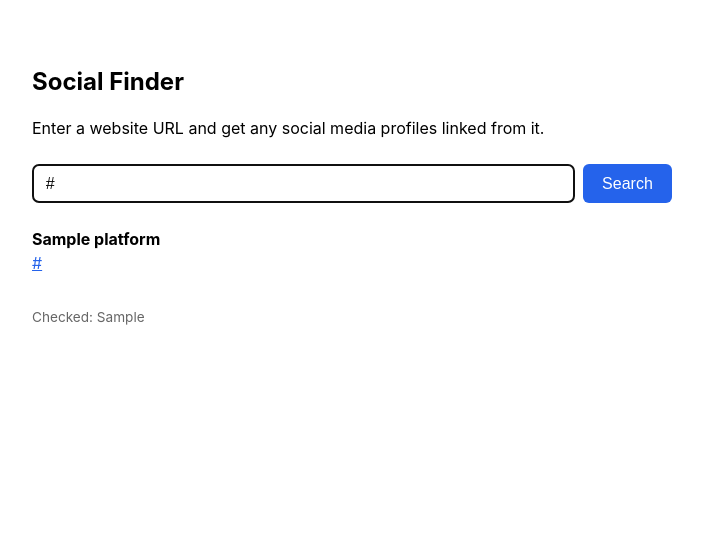
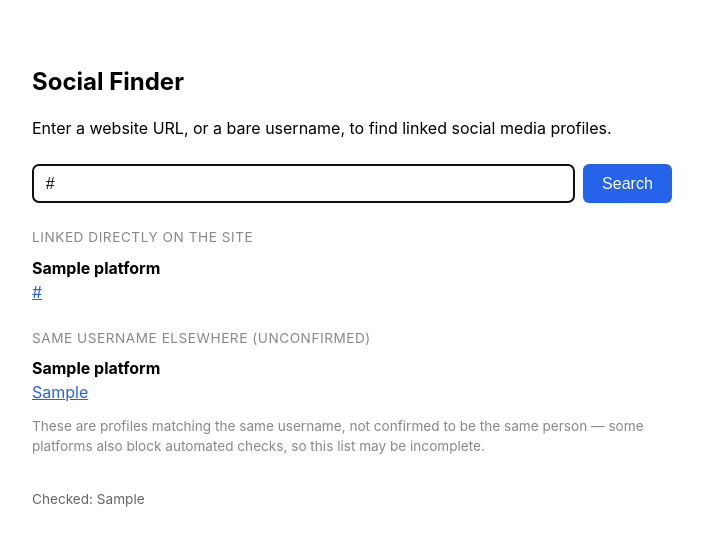
Before and after one commit to paragonmango/social-finder, a Flask app: template templates/index.html in a window 1280 px wide. Shown: the top 546 px of the page, without its empty margins (288-991 px from the left). Run offline with Flask 3, Linux system fonts and the light colour scheme; the template is opened without the code that fills it: most values are stand-ins (such as "Sample title", 1, 10 or a date in 2020).

Commit message:
Add username cross-platform check and fix path-stripping bug in site scraping

```diff
--- a/app.py
+++ b/app.py
@@ -1,5 +1,6 @@
 import json
 import re
+from collections import Counter
 from concurrent.futures import ThreadPoolExecutor
 from urllib.parse import urljoin, urlparse
 
@@ -28,6 +29,30 @@ SOCIAL_PATTERNS = {
 }
 
 CANDIDATE_PATHS = ["", "/about", "/about-us", "/contact", "/contact-us"]
+
+# Templates for guessing a profile URL from a bare username, used for the
+# "other accounts using this username" cross-platform check.
+#
+# Deliberately a short list. Most social platforms are JS-rendered apps
+# that return HTTP 200 for a profile page whether or not the username
+# exists — the "not found" state only appears after client-side JS runs,
+# which a plain HTTP request never sees. Testing confirmed Instagram,
+# Reddit, Pinterest, Twitch, TikTok, Threads, and YouTube all give false
+# positives this way. Only these three give a trustworthy signal from a
+# plain server-side request (a real 404/400, or "not found" text that's
+# actually present in the initial HTML) — everything else was cut rather
+# than ship a feature that confidently lies.
+PROFILE_URL_TEMPLATES = {
+    "X / Twitter": "https://x.com/{u}",
+    "GitHub": "https://github.com/{u}",
+    "Facebook": "https://www.facebook.com/{u}",
+}
+
+NOT_FOUND_MARKERS = {
+    "X / Twitter": ["This account doesn’t exist", "This account doesn't exist"],
+}
+
+USERNAME_RE = re.compile(r"^@?[A-Za-z0-9_.\-]{1,40}$")
 
 # Generic path segments that look like a "profile handle" to the regexes
 # above but are actually nav/marketing pages, not a person's/brand's profile.
@@ -137,7 +162,10 @@ def find_socials(start_url: str) -> dict:
     all_links = set()
     pages_checked = []
 
-    candidate_urls = [urljoin(origin, path) for path in CANDIDATE_PATHS]
+    # The exact page the user gave us (e.g. a Linktree/Throne-style profile
+    # page) goes first — CANDIDATE_PATHS only adds the site's homepage and
+    # common about/contact pages on top of that.
+    candidate_urls = list(dict.fromkeys([start_url] + [urljoin(origin, path) for path in CANDIDATE_PATHS]))
     with ThreadPoolExecutor(max_workers=len(candidate_urls)) as pool:
         htmls = pool.map(fetch, candidate_urls)
 
@@ -159,31 +187,105 @@ def find_socials(start_url: str) -> dict:
     }
 
 
+def looks_like_username(raw: str) -> bool:
+    return bool(USERNAME_RE.match(raw)) and "." not in raw
+
+
+def check_profile_exists(platform: str, url: str):
+    try:
+        resp = requests.get(url, headers={"User-Agent": USER_AGENT}, timeout=TIMEOUT, allow_redirects=True)
+    except requests.RequestException:
+        return "unknown"
+    if resp.status_code == 404:
+        return "absent"
+    if resp.status_code != 200:
+        return "unknown"
+    markers = NOT_FOUND_MARKERS.get(platform, [])
+    if any(marker in resp.text for marker in markers):
+        return "absent"
+    return "present"
+
+
+def probe_username(username: str) -> dict:
+    """Checks a bare username against common profile-URL patterns.
+    Returns {platform: url} for platforms where a matching profile was
+    found. This does NOT confirm the profile belongs to the same person —
+    it's a same-username guess across platforms, same as manually checking
+    each site by hand."""
+    username = username.lstrip("@")
+    candidates = {platform: template.format(u=username) for platform, template in PROFILE_URL_TEMPLATES.items()}
+
+    found = {}
+    with ThreadPoolExecutor(max_workers=len(candidates)) as pool:
+        statuses = pool.map(lambda kv: (kv[0], check_profile_exists(kv[0], kv[1])), candidates.items())
+    for platform, status in statuses:
+        if status == "present":
+            found[platform] = candidates[platform]
+    return found
+
+
+def best_guess_username(results: dict, target_url: str):
+    """Picks one likely username to cross-check against other platforms:
+    the handle that shows up most often among confirmed links, or failing
+    that, the last path segment of the URL the user gave us."""
+    handles = Counter()
+    for urls in results.values():
+        for u in urls:
+            segments = [p for p in urlparse(u).path.split("/") if p]
+            if segments:
+                handles[segments[-1].lstrip("@").lower()] += 1
+    if handles:
+        return handles.most_common(1)[0][0]
+
+    path_segments = [p for p in urlparse(target_url).path.split("/") if p]
+    return path_segments[-1] if path_segments else None
+
+
 @app.route("/", methods=["GET", "POST"])
 def index():
     results = None
+    other_matches = None
     pages_checked = None
     error = None
     submitted_url = ""
 
     if request.method == "POST":
         submitted_url = request.form.get("url", "")
-        if not submitted_url.strip():
-            error = "Enter a URL first."
+        raw = submitted_url.strip()
+
+        if not raw:
+            error = "Enter a URL or username first."
+
+        elif looks_like_username(raw):
+            username = raw.lstrip("@")
+            other_matches = probe_username(username)
+            if not other_matches:
+                error = f"No profiles found for username \"{username}\" on the platforms we check."
+
         else:
-            target = normalize_url(submitted_url)
+            target = normalize_url(raw)
             if not fetch(target):
-                error = f"Couldn't reach {target}. Check the URL and try again."
+                error = f"Couldn't reach {target}. Check the URL and try again (some sites block automated requests)."
             else:
                 data = find_socials(target)
                 results = data["results"]
                 pages_checked = data["pages_checked"]
-                if not results:
-                    error = "No social links found on the homepage/about/contact pages."
+
+                guess = best_guess_username(results, target)
+                if guess and USERNAME_RE.match(guess):
+                    already_linked = {u for urls in results.values() for u in urls}
+                    probed = probe_username(guess)
+                    other_matches = {
+                        platform: url for platform, url in probed.items() if url not in already_linked
+                    }
+
+                if not results and not other_matches:
+                    error = "No social links found on the site, and no matching username found elsewhere."
 
     return render_template(
         "index.html",
         results=results,
+        other_matches=other_matches,
         pages_checked=pages_checked,
         error=error,
         submitted_url=submitted_url,
--- a/templates/index.html
+++ b/templates/index.html
@@ -36,15 +36,17 @@
     .platform { margin-bottom: 0.75rem; }
     .platform strong { display: inline-block; width: 130px; }
     .meta { color: #666; font-size: 0.85rem; margin-top: 2rem; }
+    .section-label { font-size: 0.85rem; text-transform: uppercase; letter-spacing: 0.04em; color: #888; margin: 1.5rem 0 0.5rem; }
+    .caveat { color: #888; font-size: 0.85rem; margin-top: 0.25rem; }
     a { color: #2563eb; }
   </style>
 </head>
 <body>
   <h1>Social Finder</h1>
-  <p>Enter a website URL and get any social media profiles linked from it.</p>
+  <p>Enter a website URL, or a bare username, to find linked social media profiles.</p>
 
   <form method="post">
-    <input type="text" name="url" placeholder="example.com" value="{{ submitted_url }}" autofocus>
+    <input type="text" name="url" placeholder="example.com or a username" value="{{ submitted_url }}" autofocus>
     <button type="submit">Search</button>
   </form>
 
@@ -53,6 +55,7 @@
   {% endif %}
 
   {% if results %}
+    <p class="section-label">Linked directly on the site</p>
     <div>
       {% for platform, urls in results.items() %}
         <div class="platform">
@@ -65,6 +68,19 @@
     </div>
   {% endif %}
 
+  {% if other_matches %}
+    <p class="section-label">Same username elsewhere (unconfirmed)</p>
+    <div>
+      {% for platform, u in other_matches.items() %}
+        <div class="platform">
+          <strong>{{ platform }}</strong>
+          <div><a href="{{ u }}" target="_blank" rel="noopener">{{ u }}</a></div>
+        </div>
+      {% endfor %}
+    </div>
+    <p class="caveat">These are profiles matching the same username, not confirmed to be the same person — some platforms also block automated checks, so this list may be incomplete.</p>
+  {% endif %}
+
   {% if pages_checked %}
     <p class="meta">Checked: {{ pages_checked | join(', ') }}</p>
   {% endif %}
```
